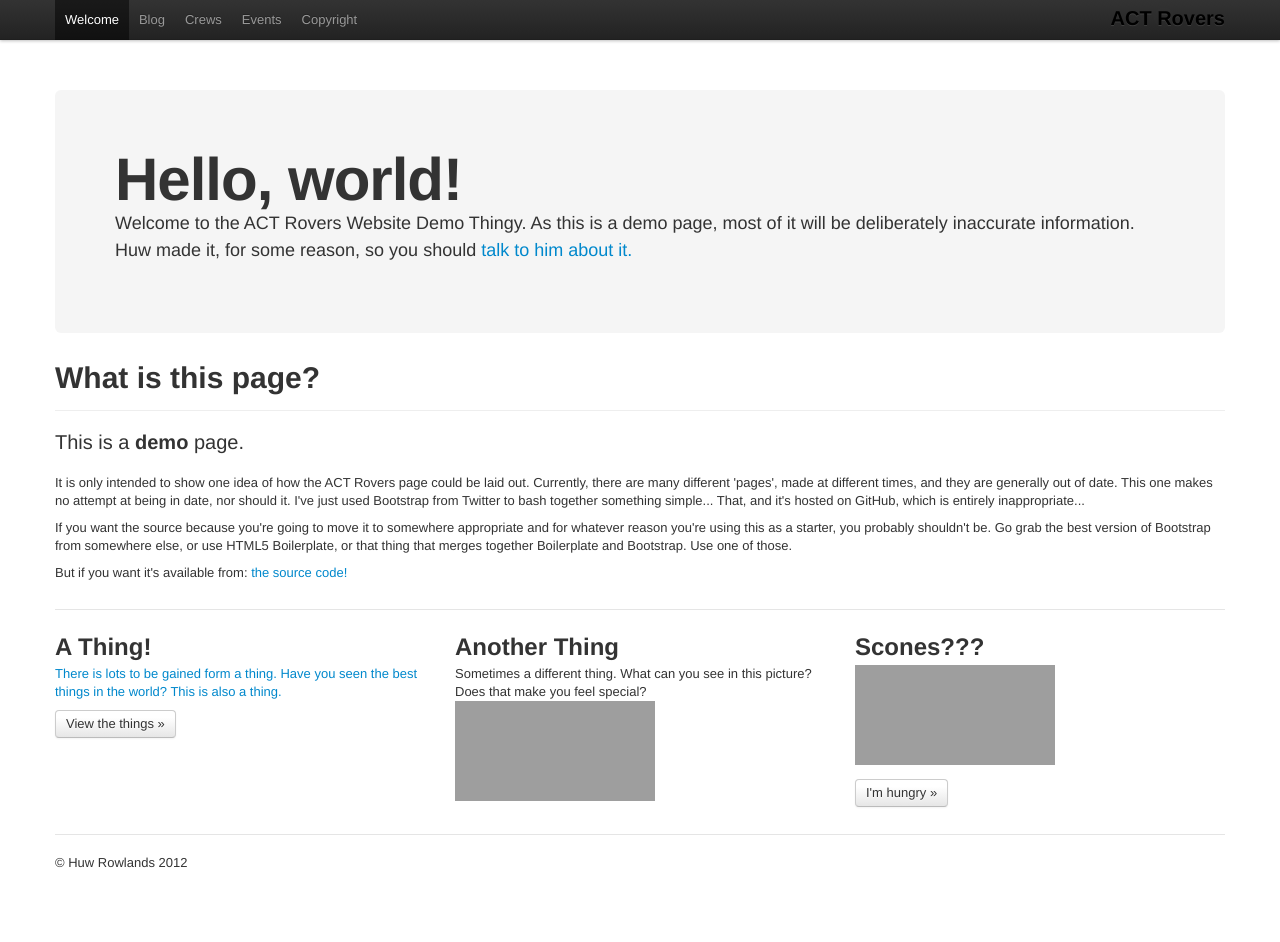
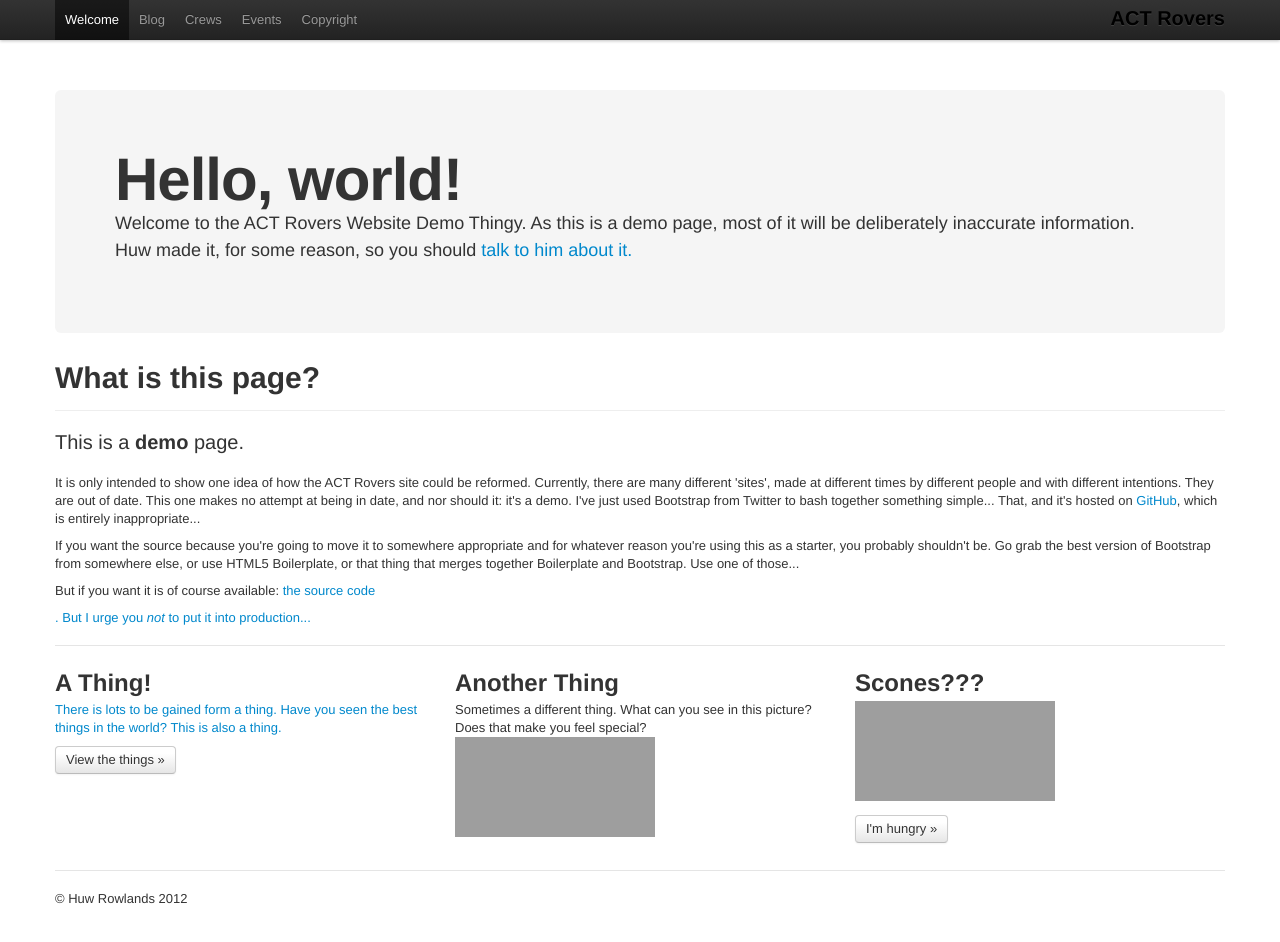
Before and after one commit to huwr/huwr.github.io, a plain HTML site: page brc/index.html in a window 1280 px wide. Before the commit the page ends 921 px from the top, so only its background shows below. Drawn offline with Linux system fonts and the light colour scheme; grey boxes are pictures that could not be loaded.

Commit message:
clarification

```diff
--- a/brc/index.html
+++ b/brc/index.html
@@ -77,11 +77,11 @@
             This is a <b>demo</b> page.
           </p>
           <p>
-            It is only intended to show one idea of how the ACT Rovers page could be laid out.  Currently, there are many different 'pages', made at different times, and they are generally out of date.  This one makes no attempt at being in date, nor should it.  I've just used Bootstrap from Twitter to bash together something simple...  That, and it's hosted on GitHub, which is entirely inappropriate...
+            It is only intended to show one idea of how the ACT Rovers site could be reformed.  Currently, there are many different 'sites', made at different times by different people and with different intentions. They are out of date.  This one makes no attempt at being in date, and nor should it: it's a demo.  I've just used Bootstrap from Twitter to bash together something simple...  That, and it's hosted on <a href="http://github.com">GitHub</a>, which is entirely inappropriate...
           </p>
           <p>
-            If you want the source because you're going to move it to somewhere appropriate and for whatever reason you're using this as a starter, you probably shouldn't be.  Go grab the best version of Bootstrap from somewhere else, or use HTML5 Boilerplate, or that thing that merges together Boilerplate and Bootstrap.  Use one of those.</p>
-          <p>But if you want it's available from: <a href="https://github.com/huwr/huwr.github.com/tree/master/brc">the source code!</p>
+            If you want the source because you're going to move it to somewhere appropriate and for whatever reason you're using this as a starter, you probably shouldn't be.  Go grab the best version of Bootstrap from somewhere else, or use HTML5 Boilerplate, or that thing that merges together Boilerplate and Bootstrap.  Use one of those...</p>
+          <p>But if you want it is of course available: <a href="https://github.com/huwr/huwr.github.com/tree/master/brc">the source code</p>. But I urge you <i>not</i> to put it into production...
         </div>
       </div>
 
```
